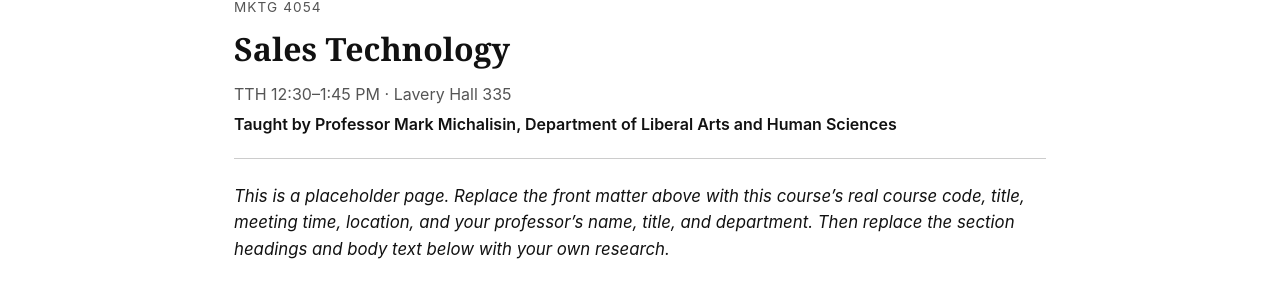
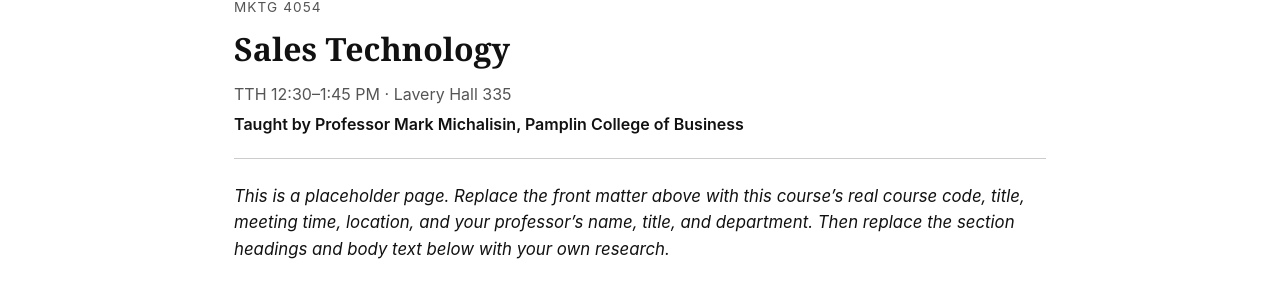
Before and after one commit to annaolszowy27/myawesomesemester, a Jekyll site: the page built from _courses/course-05.md, in a window 1280 px wide. Shown: the part 170-477 px from the top of the page. Built offline with Jekyll 4.4.1, drawn with Linux system fonts in a browser that asks for light colours.

Commit message:
Update course-05.md

```diff
--- a/_courses/course-05.md
+++ b/_courses/course-05.md
@@ -5,7 +5,7 @@ course_title: "Sales Technology"
 meeting_time: "TTH 12:30–1:45 PM"
 location: "Lavery Hall 335"
 instructor_name: "Professor Mark Michalisin"
-instructor_department: "Department of Liberal Arts and Human Sciences"
+instructor_department: "Pamplin College of Business"
 ---
 
 _This is a placeholder page. Replace the front matter above with this course's real
```
